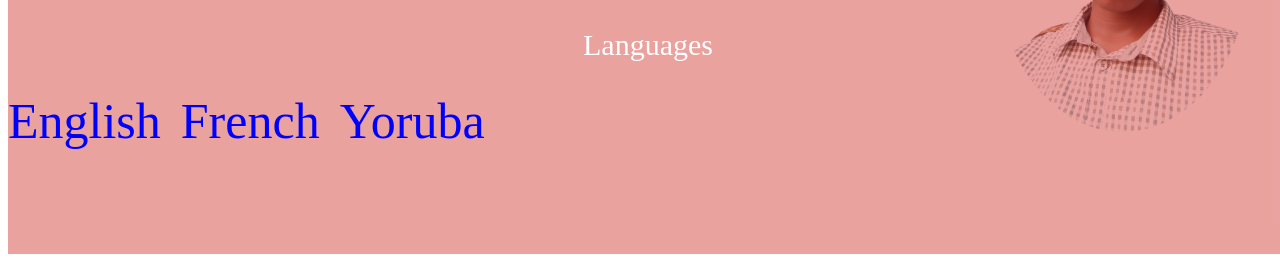
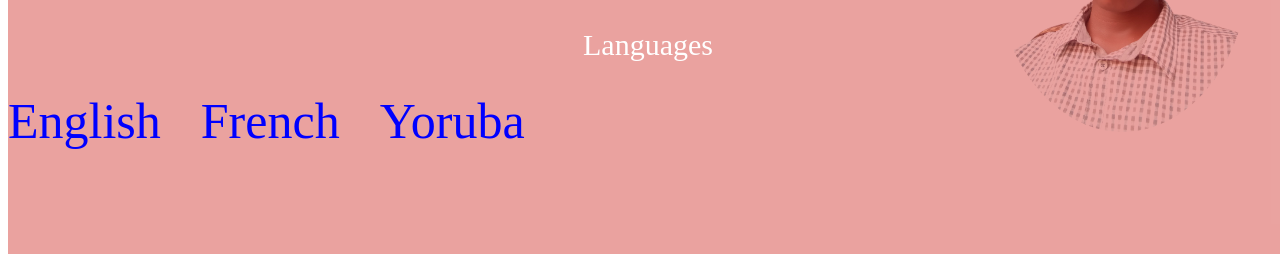
Before and after one commit to ariyoaresa/my-website, a plain HTML site: page index.html in a window 1280 px wide. Shown: the part 539-800 px from the top of the page. Drawn offline with nearby package versions, Linux system fonts and the light colour scheme.

Commit message:
Update index.html

```diff
--- a/index.html
+++ b/index.html
@@ -63,7 +63,7 @@ button{
 }
 .lang{
  display: flex;
- gap: 20px;
+ gap: 40px;
 }
 </style>
 <head>
@@ -96,6 +96,8 @@ button{
 <a href="https://www.github.com/ariyoaresa" class="down" id="link"><ion-icon name="logo-github"></ion-icon></a></p>
 <a href="https://www.github.com/ariyoaresa/my-website" class="down" id="link">View source code</a>
 <p class="down">Languages</p>
+</center>
+<center>
 <div class="lang">
 <a href="index.html" class="down" id="link">English</a>
 <a href="french.html" class="down" id="link">French</a>
```
